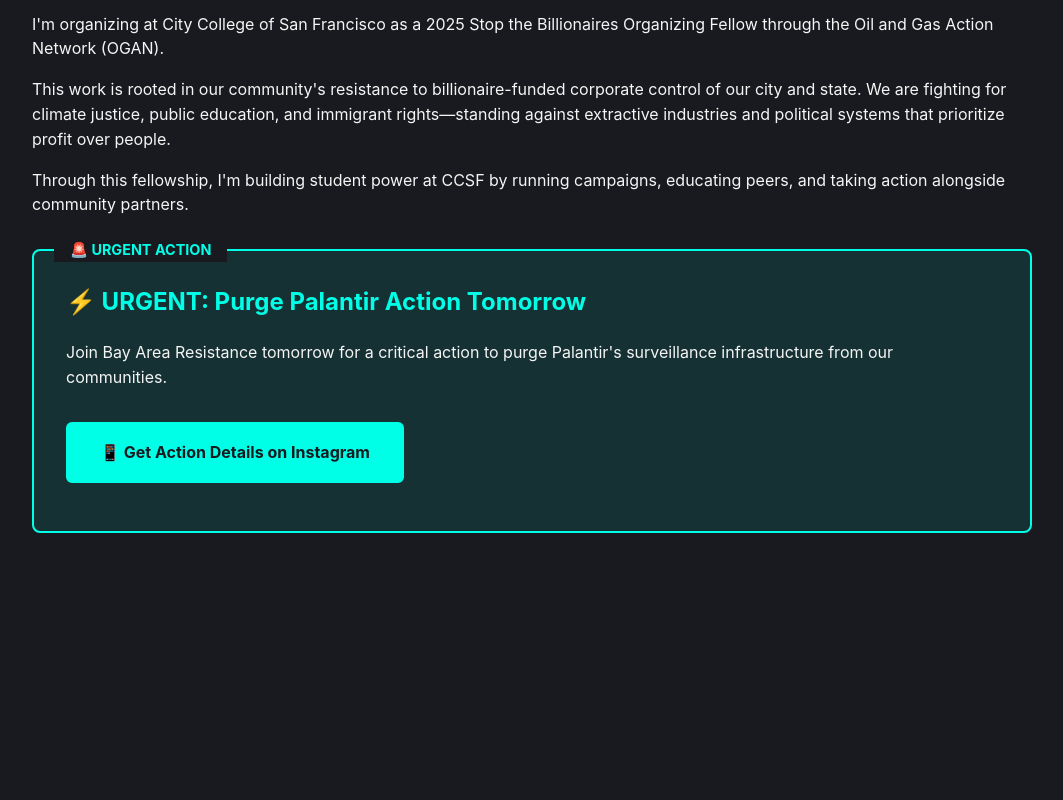
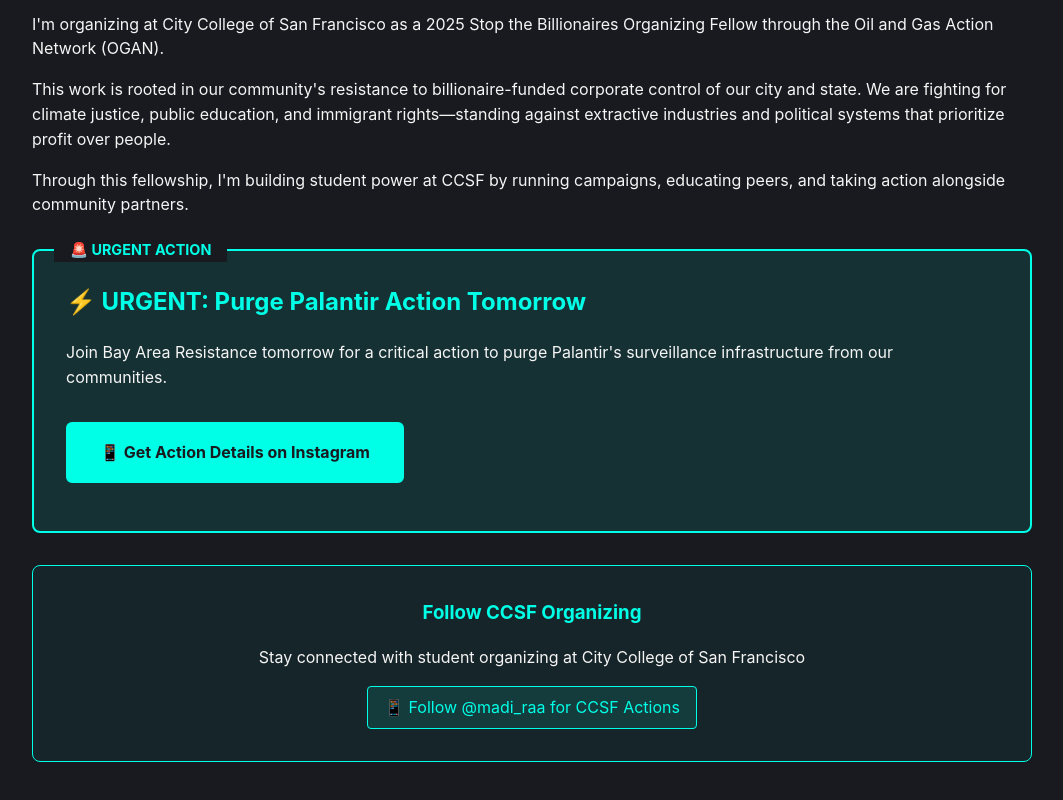
Before and after one commit to madiraa/personal-website, a plain HTML site: page stop-billionaires.html in a window 1280 px wide. Shown: the part 438-1238 px from the top of the page, without its empty margins (108-1171 px from the left). Before the commit the page ends 1115 px from the top, so only its background shows below. Drawn offline with Linux system fonts and the light colour scheme.

Commit message:
Add Instagram follow section for CCSF organizing
- Added clear call-to-action for CCSF students to follow @madi_raa
- Positioned prominently on Stop the Billionaires page
- Helps build student organizing following

```diff
--- a/stop-billionaires.html
+++ b/stop-billionaires.html
@@ -195,6 +195,13 @@
         <a href="https://www.instagram.com/bayresistance/p/DNmG_NIyuq_/" class="action-button" target="_blank">📱 Get Action Details on Instagram</a>
       </div>
 
+      <div class="contact-section">
+        <h3>Follow CCSF Organizing</h3>
+        <p>Stay connected with student organizing at City College of San Francisco</p>
+        <div class="contact-links">
+          <a href="https://www.instagram.com/madi_raa/" target="_blank">📱 Follow @madi_raa for CCSF Actions</a>
+        </div>
+      </div>
 
     </section>
   </main>
```
